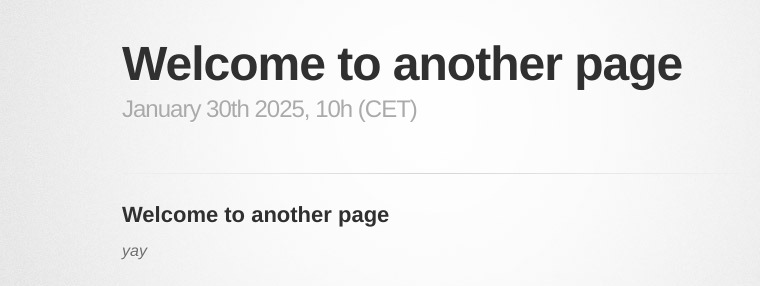
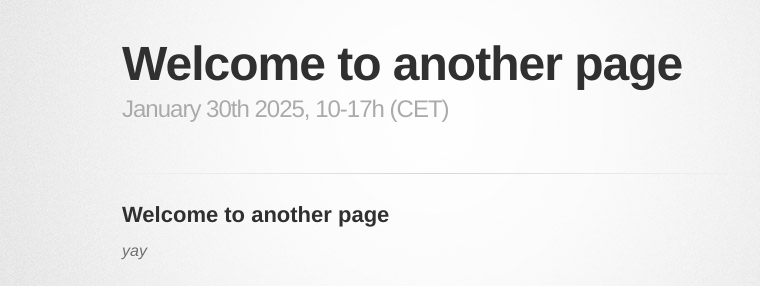
Before and after one commit to ieg-dhr/LivArch-Workshop, a Jekyll site: the page built from another-page.md, in a window 1280 px wide. Shown: the top 286 px of the page, without its empty margins (208-968 px from the left). Built offline with Jekyll 4.4.1, drawn with Linux system fonts in a browser that asks for light colours; some web fonts are replaced; our own code applies the rules of GitHub Pages for plain Markdown files.

Commit message:
Update _config.yml

```diff
--- a/_config.yml
+++ b/_config.yml
@@ -1,5 +1,5 @@
 title: The IEG LivArch-Workshop
-description: January 30th 2025, 10h (CET)
+description: January 30th 2025, 10-17h (CET)
 show_downloads: true
 google_analytics:
 theme: jekyll-theme-tactile
```
